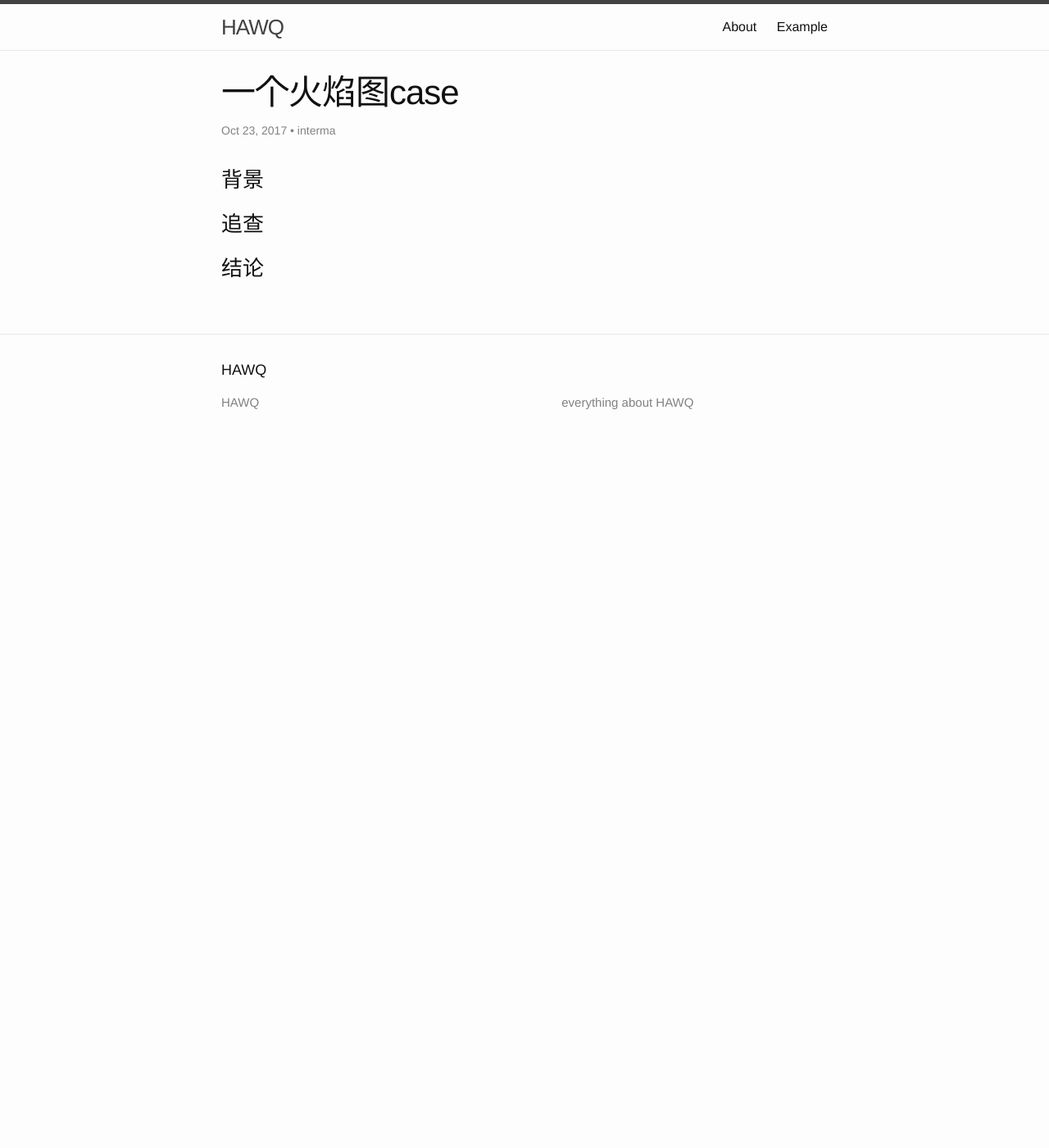
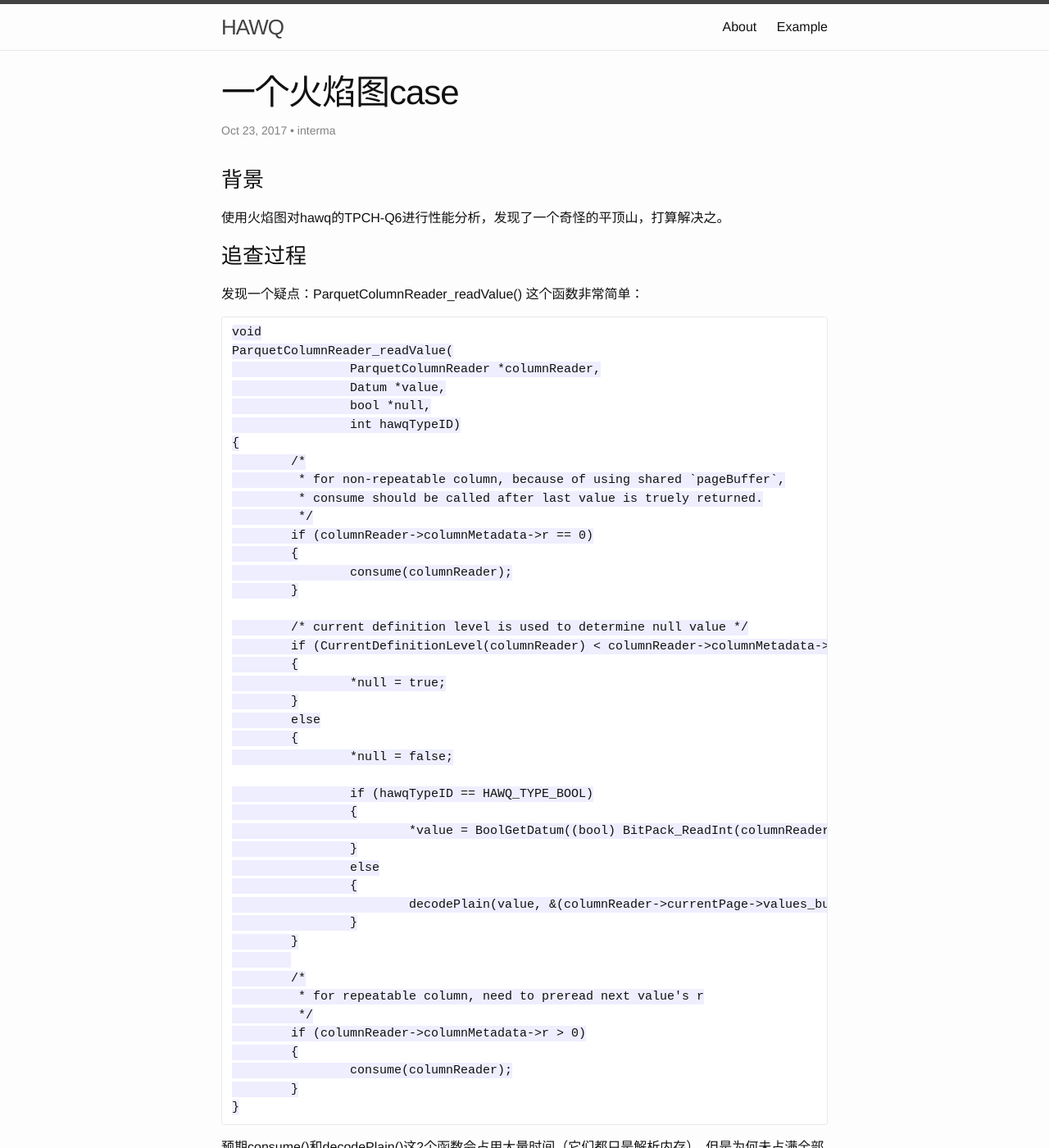
Before and after one commit to hawq-cn/hawq-cn.github.io, a Jekyll site: the page built from _posts/2017-10-23-flamegraph-case.markdown, in a window 1280 px wide and 1400 px high. Shown: the whole window at 82% size. Built offline with Jekyll 4.4.1, drawn with Linux system fonts in a browser that asks for light colours; some of the changed text lies outside the part shown.

Commit message:
Update 2017-10-23-flamegraph-case.markdown
basic content

````diff
--- a/_posts/2017-10-23-flamegraph-case.markdown
+++ b/_posts/2017-10-23-flamegraph-case.markdown
@@ -7,7 +7,85 @@ published: true
 ---
 
 ### 背景
+使用火焰图对hawq的TPCH-Q6进行性能分析，发现了一个奇怪的平顶山，打算解决之。
 
-### 追查
+### 追查过程
+发现一个疑点：ParquetColumnReader_readValue() 这个函数非常简单：
+```
+void
+ParquetColumnReader_readValue(
+		ParquetColumnReader *columnReader,
+		Datum *value,
+		bool *null,
+		int hawqTypeID)
+{
+	/*
+	 * for non-repeatable column, because of using shared `pageBuffer`,
+	 * consume should be called after last value is truely returned.
+	 */
+	if (columnReader->columnMetadata->r == 0)
+	{
+		consume(columnReader);
+	}
+
+	/* current definition level is used to determine null value */
+	if (CurrentDefinitionLevel(columnReader) < columnReader->columnMetadata->d)
+	{
+		*null = true;
+	}
+	else
+	{
+		*null = false;
+
+		if (hawqTypeID == HAWQ_TYPE_BOOL)
+		{
+			*value = BoolGetDatum((bool) BitPack_ReadInt(columnReader->currentPage->bool_values_reader));
+		}
+		else
+		{
+			decodePlain(value, &(columnReader->currentPage->values_buffer), hawqTypeID);
+		}
+	}
+
+	/*
+	 * for repeatable column, need to preread next value's r
+	 */
+	if (columnReader->columnMetadata->r > 0)
+	{
+		consume(columnReader);
+	}
+}
+```
+
+预期consume()和decodePlain()这2个函数会占用大量时间（它们都只是解析内存），但是为何未占满全部时间，出现一个『差』
+![image]({{ site.url }}/assets/images/q6-1.png)
+
+然后又做了几次实验：
+inline consume()
+![image]({{ site.url }}/assets/images/q6-2.png)
+
+去掉执行不到的各个if条件，修改函数内容为：
+```
+void
+ParquetColumnReader_readValue(
+		ParquetColumnReader *columnReader,
+		Datum *value,
+		bool *null,
+		int hawqTypeID)
+{
+		consume(columnReader);
+		decodePlain(value, &(columnReader->currentPage->values_buffer), hawqTypeID);
+}
+```
+![image]({{ site.url }}/assets/images/q6-3.png)
+
+数据：10.27%->9.06%->6.89%
 
 ### 结论
+* 调用多的函数会放大简单操作的时间消耗=>产生差
+* 这里这个函数没有明显问题（或简单就能改善的手段），如果需要优化，需要深入到指令级别而非算法级别
+
+### study
+* 牢记火焰图中基于采样，执行多or执行慢是都可能的
+* 如果执行多（本case执行2000余万次），简单操作（函数调用，简单赋值等）也会导致大量时间消耗
+* 出现时间差，可以对单个函数加计时器打日志
````
